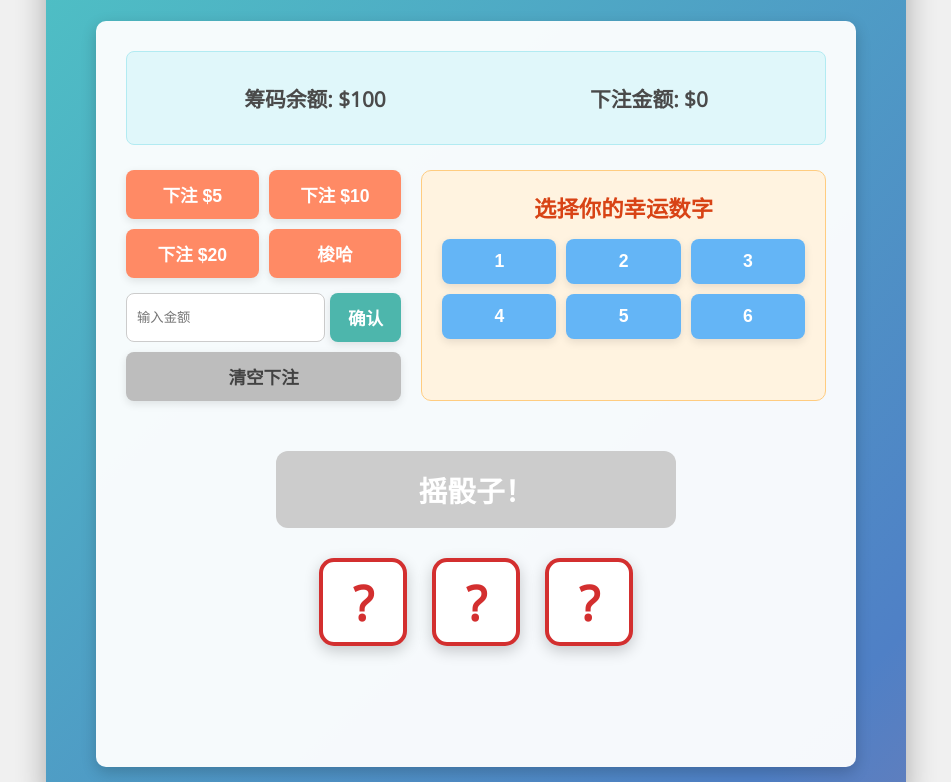
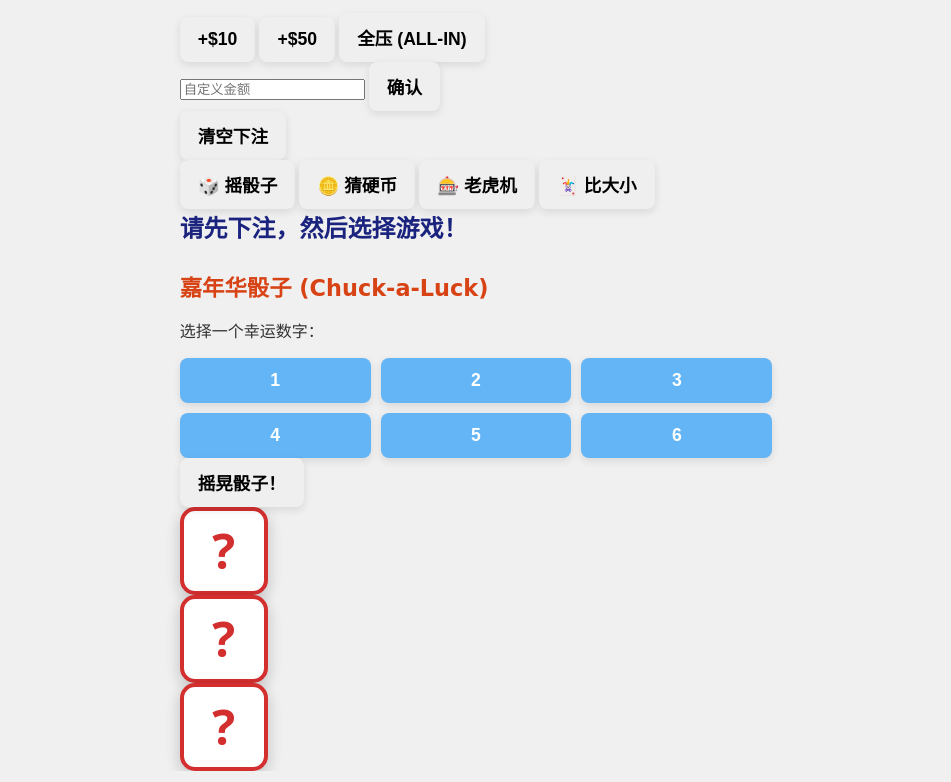
Before and after one commit to Logic61/Carnival-game-suite, a plain HTML site: page index.html in a window 1280 px wide. Shown: the part 202-984 px from the top of the page, without its empty margins (164-1115 px from the left). Drawn offline with nearby package versions, Linux system fonts and the light colour scheme.

Commit message:
Replace Chuck-a-Luck game with Carnival Hall layout

```diff
--- a/index.html
+++ b/index.html
@@ -2,66 +2,101 @@
 <html lang="zh-CN">
 <head>
     <meta charset="UTF-8">
-    <meta name="viewport" content="width=device-width, initial-scale=1.0">
-    <title>嘉年华骰子 - Chuck-a-Luck</title>
+    <title>嘉年华中心大厅</title>
     <link rel="stylesheet" href="style.css">
-    <link href="https://fonts.googleapis.com/css2?family=Luckiest+Guy&family=Open+Sans&display=swap" rel="stylesheet">
 </head>
 <body>
-    <div class="carnival-background">
-        <header>
-            <h1><span class="sparkle">🎉</span> 嘉年华骰子 <span class="sparkle">🎉</span></h1>
-            <h2>Chuck-a-Luck</h2>
-        </header>
+    <div class="carnival-hall">
+        <h1>🎡 嘉年华中心大厅 🎡</h1>
 
-        <main class="game-container">
-            <div class="scoreboard">
-                <p>筹码余额: $<span id="balance">100</span></p>
-                <p>下注金额: $<span id="currentBet">0</span></p>
+        <div class="public-betting-center">
+            <div class="stats">
+                <p>💰 余额: $<span id="balance">100</span></p>
+                <p>🔥 准备下注: $<span id="currentBet">0</span></p>
             </div>
 
-            <div class="player-actions">
-                <div class="bet-buttons">
-                    <button class="bet-btn" data-bet="5">下注 $5</button>
-                    <button class="bet-btn" data-bet="10">下注 $10</button>
-                    <button class="bet-btn" data-bet="20">下注 $20</button>
-                    <button class="bet-btn" data-bet="all">梭哈</button>
+            <div class="bet-controls">
+                <button onclick="handleBet(10)">+$10</button>
+                <button onclick="handleBet(50)">+$50</button>
+                <button onclick="handleBet('all')">全压 (ALL-IN)</button>
+                <div class="custom-group">
+                    <input type="number" id="customBetInput" placeholder="自定义金额">
+                    <button onclick="confirmCustom()">确认</button>
+                </div>
+                <button class="clear-btn" onclick="resetBet()">清空下注</button>
+            </div>
+        </div>
 
-                    <div class="custom-bet-container" style="grid-column: span 2; display: flex; gap: 5px; margin-top: 5px;">
-                        <input type="number" id="customBetInput" min="1" placeholder="输入金额" style="flex: 1; padding: 10px; border-radius: 8px; border: 1px solid #ccc;">
-                        <button class="bet-btn" id="confirmCustomBet" style="flex: 1; background-color: #4db6ac;">确认</button>
-                    </div>
+        <nav class="game-nav">
+            <button onclick="switchGame('dice-game')">🎲 摇骰子</button>
+            <button onclick="switchGame('coin-game')">🪙 猜硬币</button>
+            <button onclick="switchGame('slots-game')">🎰 老虎机</button>
+            <button onclick="switchGame('hilo-game')">🃏 比大小</button>
+        </nav>
 
-                    <button class="clear-bet-btn">清空下注</button>
-                </div>
+        <p id="message" class="game-message">请先下注，然后选择游戏！</p>
 
-                <div class="number-selection">
-                    <h3>选择你的幸运数字</h3>
-                    <div class="number-grid">
-                        <button class="num-btn" data-number="1">1</button>
-                        <button class="num-btn" data-number="2">2</button>
-                        <button class="num-btn" data-number="3">3</button>
-                        <button class="num-btn" data-number="4">4</button>
-                        <button class="num-btn" data-number="5">5</button>
-                        <button class="num-btn" data-number="6">6</button>
-                    </div>
-                </div>
+        <section id="dice-game" class="game-section">
+            <h3>嘉年华骰子 (Chuck-a-Luck)</h3>
+            <p>选择一个幸运数字：</p>
+            <div class="number-grid">
+                <button class="num-btn" onclick="selectNum(1)">1</button>
+                <button class="num-btn" onclick="selectNum(2)">2</button>
+                <button class="num-btn" onclick="selectNum(3)">3</button>
+                <button class="num-btn" onclick="selectNum(4)">4</button>
+                <button class="num-btn" onclick="selectNum(5)">5</button>
+                <button class="num-btn" onclick="selectNum(6)">6</button>
             </div>
-
-            <button id="rollDiceBtn" class="big-button" disabled>摇骰子！</button>
-
-            <div class="dice-display">
+            <button class="play-btn" onclick="playDice()">摇晃骰子！</button>
+            <div class="dice-container">
                 <div class="dice" id="dice1">?</div>
                 <div class="dice" id="dice2">?</div>
                 <div class="dice" id="dice3">?</div>
             </div>
+        </section>
 
-            <p id="message" class="game-message"></p>
+        <section id="coin-game" class="game-section" style="display:none;">
+            <div class="game-card">
+                <h3>🪙 猜硬币 (双倍赔率)</h3>
+                <div class="coin-wrapper">
+                    <div class="coin" id="coinResult">正</div>
+                </div>
+                <div class="coin-btns">
+                    <button class="play-btn" onclick="playCoin('正')">猜正面 (Heads)</button>
+                    <button class="play-btn" onclick="playCoin('反')">猜反面 (Tails)</button>
+                </div>
+            </div>
+        </section>
 
-            <button id="resetGameBtn" class="small-button">重新开始</button>
-        </main>
+        <section id="hilo-game" class="game-section" style="display:none;">
+            <div class="game-card">
+                <h3>🃏 比大小 (倍率: 1.9x)</h3>
+                <div class="card-display">
+                    <div id="currentCard" class="card">7</div>
+                </div>
+                <p>下一张牌会更...？</p>
+                <div class="hilo-btns">
+                    <button class="play-btn" onclick="playHiLo('high')">更大 (High)</button>
+                    <button class="play-btn" onclick="playHiLo('low')">更小 (Low)</button>
+                </div>
+            </div>
+        </section>
+
+        <section id="slots-game" class="game-section" style="display:none;">
+            <div class="game-card">
+                <h3>🎰 欢乐老虎机</h3>
+                <div class="slots-container">
+                    <div class="slot" id="slot1"><div class="slot-strip">❓</div></div>
+                    <div class="slot" id="slot2"><div class="slot-strip">❓</div></div>
+                    <div class="slot" id="slot3"><div class="slot-strip">❓</div></div>
+                </div>
+                <div id="slot-msg" class="msg-box"></div>
+                <button class="play-btn" onclick="playSlots()">拉动手柄！</button>
+            </div>
+        </section>
+
+        <button id="resetGameBtn" style="display:none; margin: 20px auto;" onclick="fullReset()">破产重开</button>
     </div>
-
     <script src="script.js"></script>
 </body>
 </html>
```
